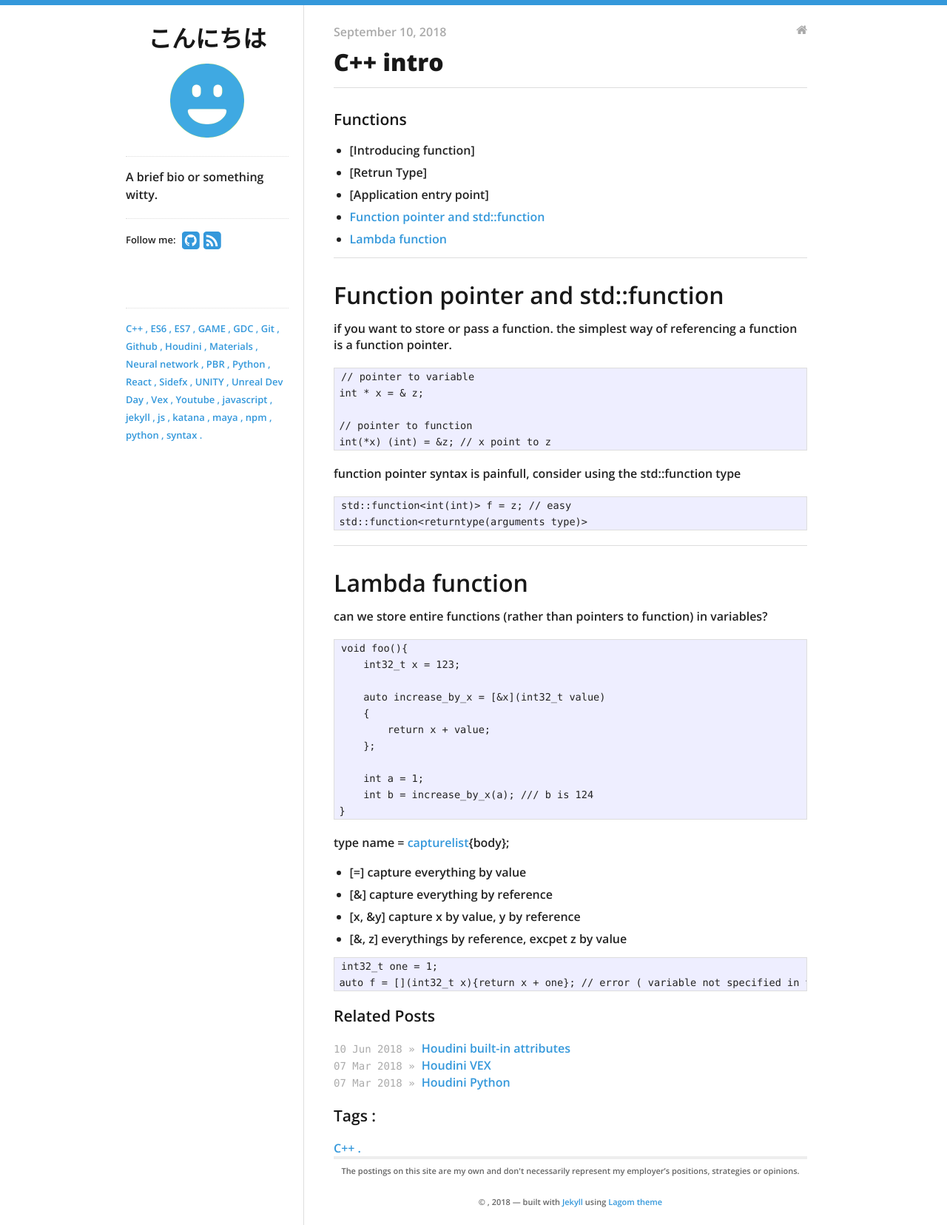
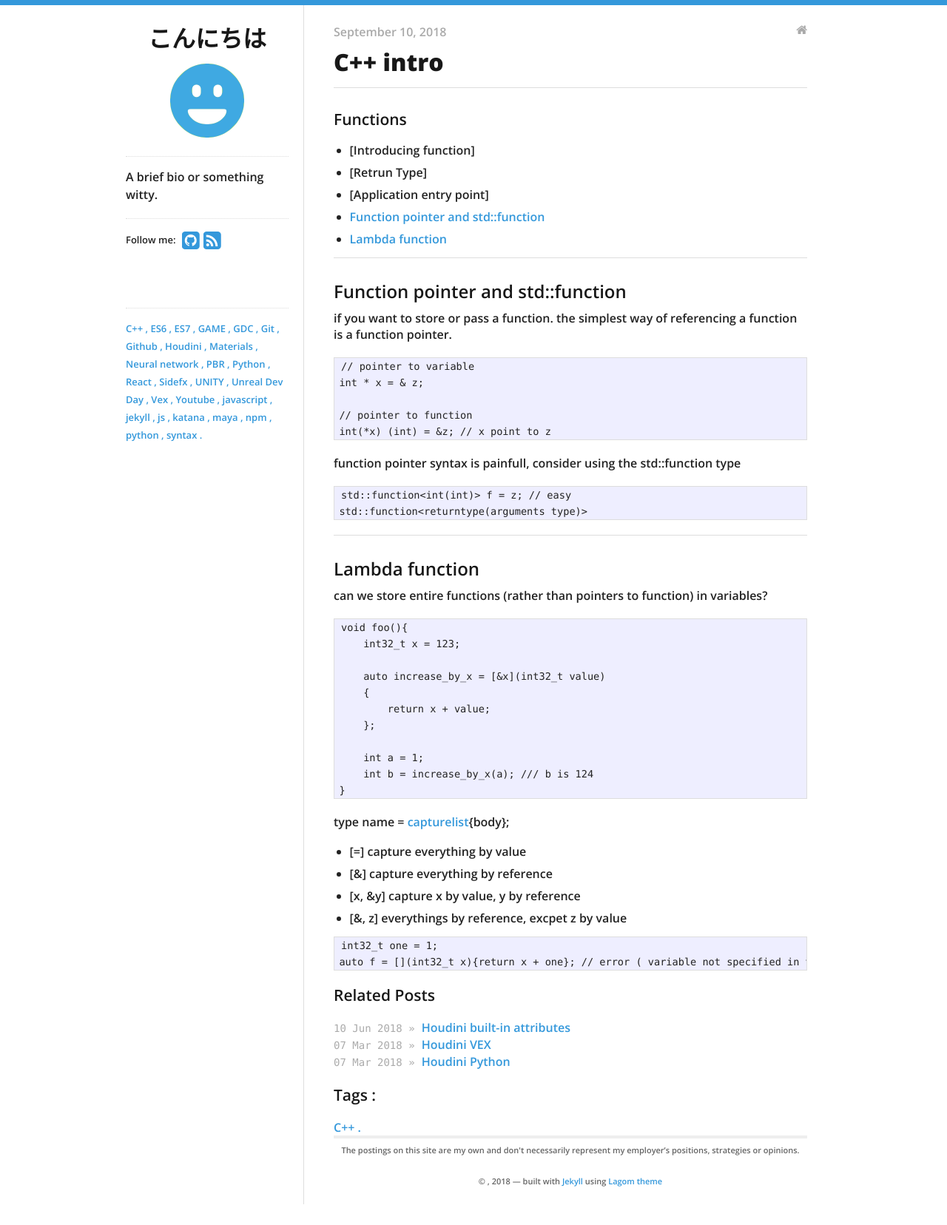
Before and after one commit to yoann01/ktmd, a Jekyll site: the page built from _posts/2018-09-10-C++-intro.md, in a window 1280 px wide. Shown: the whole page at 74% size. Built offline with Jekyll 4.4.1, drawn with Linux system fonts in a browser that asks for light colours; nearby versions of some CDN libraries; after the commit the page ends 1628 px from its top, so only the background shows below that.

````diff
--- a/_posts/2018-09-10-C++-intro.md
+++ b/_posts/2018-09-10-C++-intro.md
@@ -15,7 +15,7 @@ categories:
 - [Lambda function](#Lambda-function)
 
 -------
-# Function pointer and std::function
+## Function pointer and std::function
 
 if you want to store or pass a function. the simplest way of referencing a function
 is a function pointer.
@@ -34,7 +34,7 @@ std::function<int(int)> f = z; // easy
 std::function<returntype(arguments type)>
 ```
 -------
-# Lambda function
+## Lambda function
 
 can we store entire functions (rather than pointers to function) in variables?
 
````
